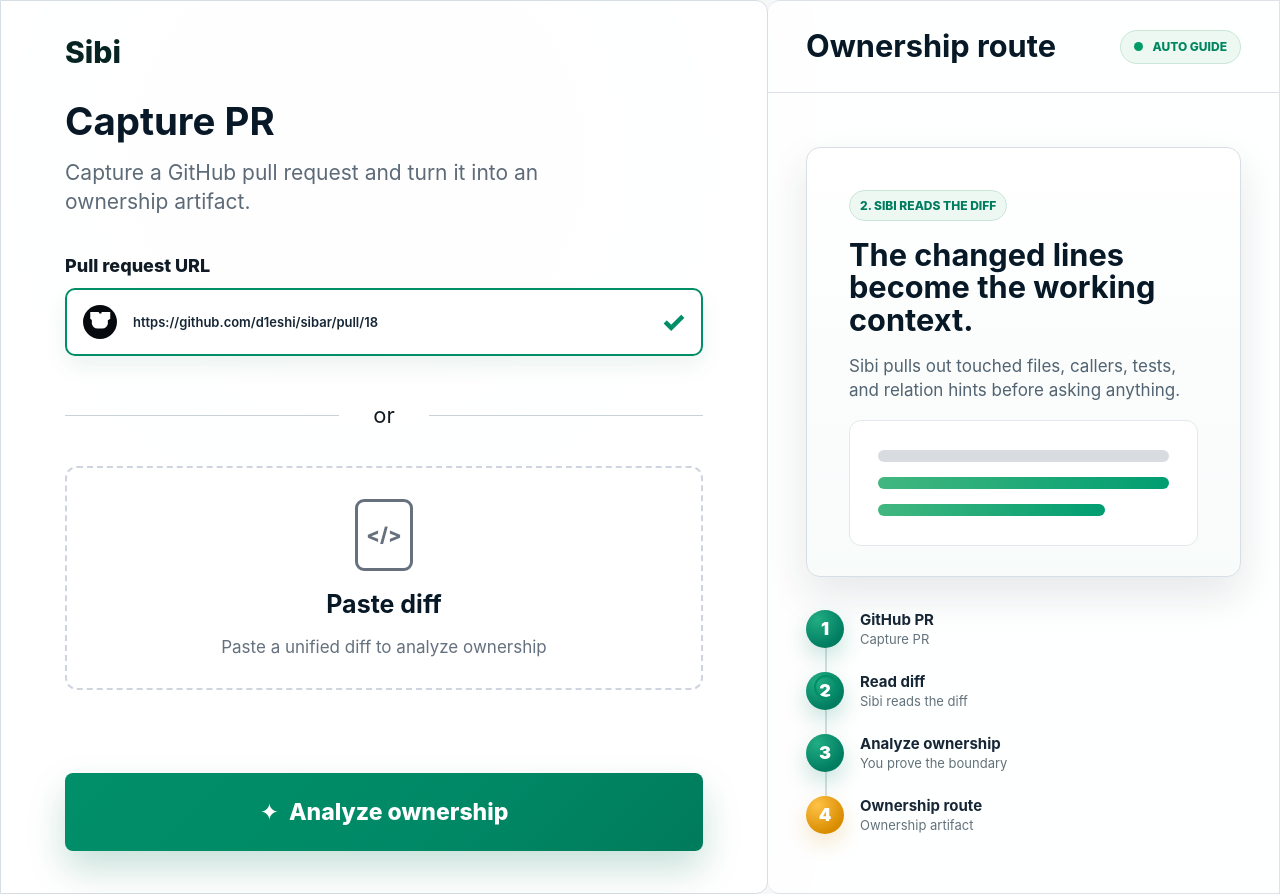
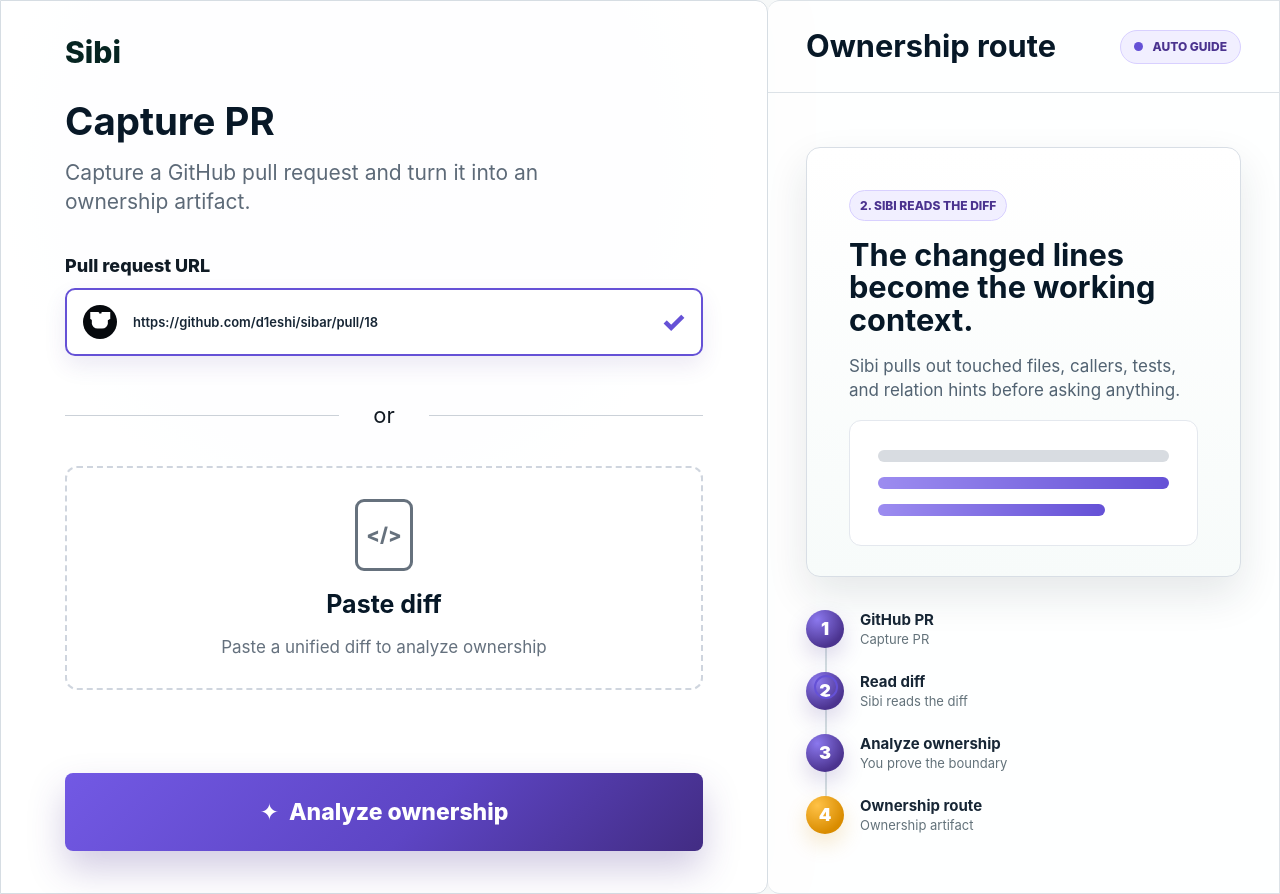
Before and after one commit to d1eshi/sibar, a React (Vite) app in the folder sibi/: page / in a window 1280 px wide. Built offline with nearby package versions, Linux system fonts and the light colour scheme; no server answers; what @pierre/diffs would draw is missing.

Commit message:
feat: retune capture accent palette

```diff
--- a/sibi/src/styles.css
+++ b/sibi/src/styles.css
@@ -1292,11 +1292,17 @@
 }
 
 .captureRoot {
+  --capture-accent: #6551d6;
+  --capture-accent-strong: #4b338f;
+  --capture-accent-ink: #2d2454;
+  --capture-accent-soft: #f1efff;
+  --capture-accent-border: #d8d0ff;
+  --capture-accent-shadow: rgba(76, 51, 143, 0.2);
   min-height: 100dvh;
   display: grid;
   grid-template-columns: minmax(560px, 3fr) minmax(390px, 2fr);
   background:
-    radial-gradient(circle at 28% 18%, rgba(0, 142, 103, 0.05), transparent 34%),
+    radial-gradient(circle at 28% 18%, rgba(101, 81, 214, 0.07), transparent 34%),
     #fbfcfc;
   color: #071827;
 }
@@ -1356,10 +1362,10 @@
   align-items: center;
   gap: 12px;
   padding: 0 16px;
-  border: 2px solid #008e67;
+  border: 2px solid var(--capture-accent);
   border-radius: 10px;
   background: #ffffff;
-  box-shadow: 0 10px 22px rgba(0, 99, 75, 0.08);
+  box-shadow: 0 10px 22px rgba(76, 51, 143, 0.1);
 }
 
 .githubGlyph,
@@ -1413,7 +1419,7 @@
 }
 
 .captureCheck {
-  color: #008e67;
+  color: var(--capture-accent);
   font-size: 28px;
   line-height: 1;
 }
@@ -1478,8 +1484,8 @@
   border: 0;
   border-radius: 8px;
   color: #ffffff;
-  background: linear-gradient(135deg, #008f69, #008966 58%, #007b5c);
-  box-shadow: 0 18px 36px rgba(0, 117, 86, 0.22);
+  background: linear-gradient(135deg, #7259e4, #5d45c4 56%, #422c83);
+  box-shadow: 0 18px 36px rgba(76, 51, 143, 0.25);
   font-size: 23px;
   font-weight: 850;
   cursor: pointer;
@@ -1538,13 +1544,13 @@
 }
 
 .routeStatus.ready {
-  border: 1px solid #c9e6d8;
-  color: #00865f;
-  background: #edf8f3;
+  border: 1px solid var(--capture-accent-border);
+  color: var(--capture-accent-strong);
+  background: var(--capture-accent-soft);
 }
 
 .routeStatus.ready::before {
-  background: #009b68;
+  background: var(--capture-accent);
 }
 
 .routeStatus.gap {
@@ -1605,10 +1611,10 @@
 .slideStep {
   width: fit-content;
   padding: 7px 10px;
-  border: 1px solid #c9e6d8;
+  border: 1px solid var(--capture-accent-border);
   border-radius: 999px;
-  color: #007d5e;
-  background: #edf8f3;
+  color: var(--capture-accent-strong);
+  background: var(--capture-accent-soft);
   font-size: 12px;
   font-weight: 850;
   text-transform: uppercase;
@@ -1674,7 +1680,7 @@
 .diffMini span {
   height: 12px;
   border-radius: 999px;
-  background: linear-gradient(90deg, #42b77f, #009d71);
+  background: linear-gradient(90deg, #9c8cf0, #6551d6);
 }
 
 .diffMini span:first-child {
@@ -1694,20 +1700,20 @@
   width: 28px;
   height: 28px;
   border-radius: 7px;
-  box-shadow: 0 8px 18px rgba(0, 112, 82, 0.22);
+  box-shadow: 0 8px 18px var(--capture-accent-shadow);
 }
 
 .graphMini .node.green {
   left: 58px;
   top: 35px;
-  background: linear-gradient(135deg, #5dc99d, #209f78);
+  background: linear-gradient(135deg, #a897ff, #6551d6);
 }
 
 .graphMini .node.green.lower {
   left: 66px;
   top: auto;
   bottom: 34px;
-  background: linear-gradient(135deg, #80ceb2, #4aa384);
+  background: linear-gradient(135deg, #c1b7ff, #7a68df);
 }
 
 .graphMini .node.amber {
@@ -1721,7 +1727,7 @@
   right: 62px;
   top: auto;
   bottom: 34px;
-  background: linear-gradient(135deg, #28b386, #007d66);
+  background: linear-gradient(135deg, #8c79e9, #4b338f);
 }
 
 .graphMini::before,
@@ -1756,11 +1762,11 @@
   min-height: 34px;
   display: flex;
   align-items: center;
-  border: 1px solid #c9e6d8;
+  border: 1px solid var(--capture-accent-border);
   border-radius: 8px;
   padding: 0 12px;
-  color: #00865f;
-  background: #edf8f3;
+  color: var(--capture-accent-strong);
+  background: var(--capture-accent-soft);
   font-size: 13px;
   font-weight: 850;
 }
@@ -1807,7 +1813,7 @@
   width: 24px;
   height: 24px;
   border-radius: 999px;
-  border: 2px solid #008e67;
+  border: 2px solid var(--capture-accent);
   opacity: 0;
   animation: routeDotCycle 16s infinite;
 }
@@ -1850,8 +1856,8 @@
   height: 38px;
   border-radius: 999px;
   color: #ffffff;
-  background: radial-gradient(circle at 30% 25%, #21ad83, #007c60 72%);
-  box-shadow: 0 10px 22px rgba(0, 128, 96, 0.22);
+  background: radial-gradient(circle at 30% 25%, #8b78ee, #4b338f 72%);
+  box-shadow: 0 10px 22px var(--capture-accent-shadow);
   font-size: 18px;
   font-weight: 880;
 }
```
